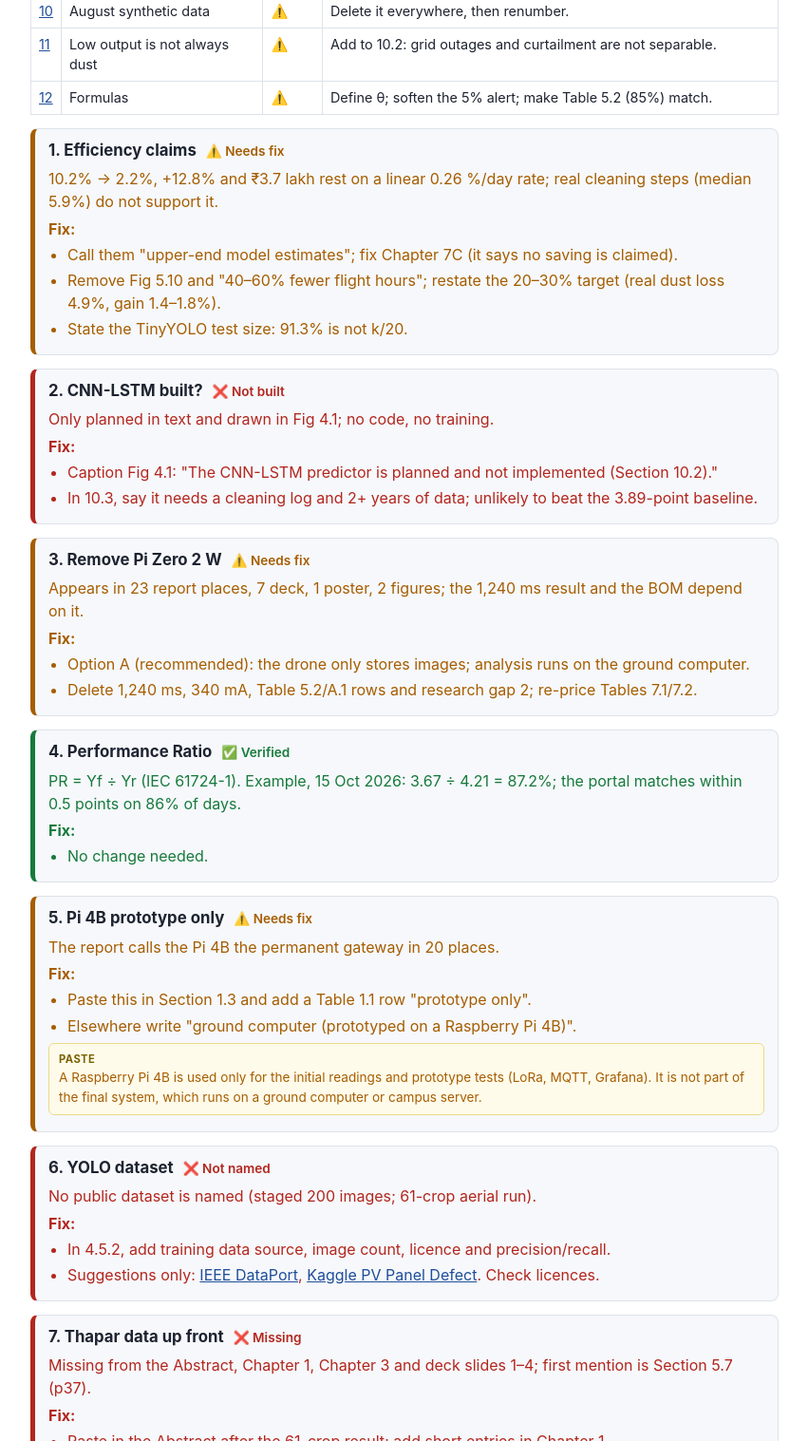
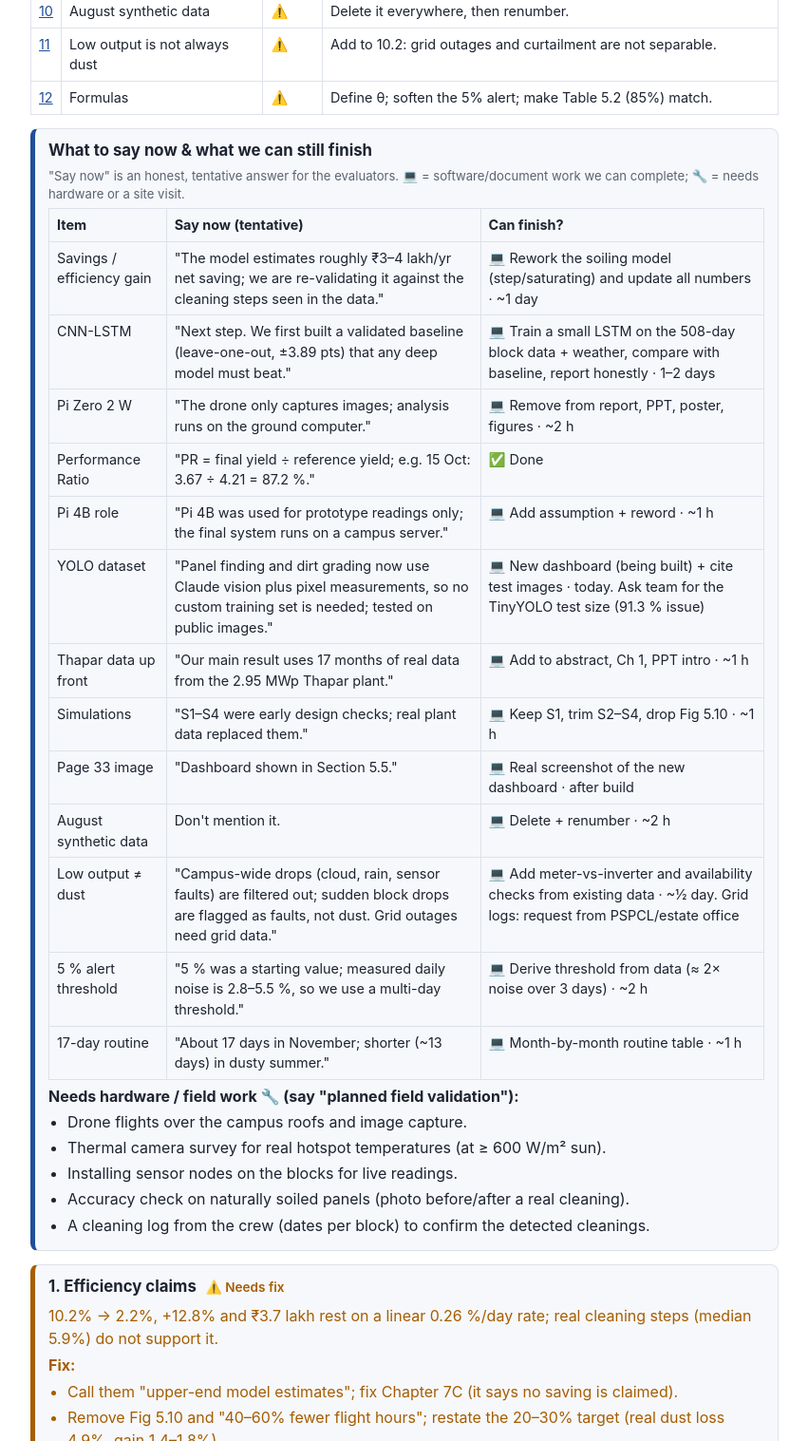
Before and after one commit to Savage-Shaurya/solar-sage-claims-check, a plain HTML site: page index.html in a window 1280 px wide. Shown: the part 476-1993 px from the top of the page at 95% size, without its empty margins (214-1065 px from the left). Drawn offline with Linux system fonts and the light colour scheme.

Commit message:
Add say-now and completion plan

```diff
--- a/index.html
+++ b/index.html
@@ -56,6 +56,36 @@ td.a{grid-column:1/-1;padding-left:36px;color:var(--mut)}
 <tr><td><a href="#p11">11</a></td><td>Low output is not always dust</td><td class="s" title="Partly handled">⚠️</td><td class="a">Add to 10.2: grid outages and curtailment are not separable.</td></tr>
 <tr><td><a href="#p12">12</a></td><td>Formulas</td><td class="s" title="Minor fixes">⚠️</td><td class="a">Define θ; soften the 5% alert; make Table 5.2 (85%) match.</td></tr>
 </tbody></table>
+<section class="card" id="plan" style="border-left-color:var(--acc)">
+<h2><span>What to say now &amp; what we can still finish</span></h2>
+<p class="small">"Say now" is an honest, tentative answer for the evaluators. 💻 = software/document work we can complete; 🔧 = needs hardware or a site visit.</p>
+<table>
+<thead><tr><th>Item</th><th>Say now (tentative)</th><th>Can finish?</th></tr></thead>
+<tbody>
+<tr><td>Savings / efficiency gain</td><td>"The model estimates roughly ₹3–4 lakh/yr net saving; we are re-validating it against the cleaning steps seen in the data."</td><td>💻 Rework the soiling model (step/saturating) and update all numbers · ~1 day</td></tr>
+<tr><td>CNN-LSTM</td><td>"Next step. We first built a validated baseline (leave-one-out, ±3.89 pts) that any deep model must beat."</td><td>💻 Train a small LSTM on the 508-day block data + weather, compare with baseline, report honestly · 1–2 days</td></tr>
+<tr><td>Pi Zero 2 W</td><td>"The drone only captures images; analysis runs on the ground computer."</td><td>💻 Remove from report, PPT, poster, figures · ~2 h</td></tr>
+<tr><td>Performance Ratio</td><td>"PR = final yield ÷ reference yield; e.g. 15 Oct: 3.67 ÷ 4.21 = 87.2 %."</td><td>✅ Done</td></tr>
+<tr><td>Pi 4B role</td><td>"Pi 4B was used for prototype readings only; the final system runs on a campus server."</td><td>💻 Add assumption + reword · ~1 h</td></tr>
+<tr><td>YOLO dataset</td><td>"Panel finding and dirt grading now use Claude vision plus pixel measurements, so no custom training set is needed; tested on public images."</td><td>💻 New dashboard (being built) + cite test images · today. Ask team for the TinyYOLO test size (91.3 % issue)</td></tr>
+<tr><td>Thapar data up front</td><td>"Our main result uses 17 months of real data from the 2.95 MWp Thapar plant."</td><td>💻 Add to abstract, Ch 1, PPT intro · ~1 h</td></tr>
+<tr><td>Simulations</td><td>"S1–S4 were early design checks; real plant data replaced them."</td><td>💻 Keep S1, trim S2–S4, drop Fig 5.10 · ~1 h</td></tr>
+<tr><td>Page 33 image</td><td>"Dashboard shown in Section 5.5."</td><td>💻 Real screenshot of the new dashboard · after build</td></tr>
+<tr><td>August synthetic data</td><td>Don't mention it.</td><td>💻 Delete + renumber · ~2 h</td></tr>
+<tr><td>Low output ≠ dust</td><td>"Campus-wide drops (cloud, rain, sensor faults) are filtered out; sudden block drops are flagged as faults, not dust. Grid outages need grid data."</td><td>💻 Add meter-vs-inverter and availability checks from existing data · ~½ day. Grid logs: request from PSPCL/estate office</td></tr>
+<tr><td>5 % alert threshold</td><td>"5 % was a starting value; measured daily noise is 2.8–5.5 %, so we use a multi-day threshold."</td><td>💻 Derive threshold from data (≈ 2× noise over 3 days) · ~2 h</td></tr>
+<tr><td>17-day routine</td><td>"About 17 days in November; shorter (~13 days) in dusty summer."</td><td>💻 Month-by-month routine table · ~1 h</td></tr>
+</tbody></table>
+<p class="fx">Needs hardware / field work 🔧 (say "planned field validation"):</p>
+<ul>
+<li>Drone flights over the campus roofs and image capture.</li>
+<li>Thermal camera survey for real hotspot temperatures (at ≥ 600 W/m² sun).</li>
+<li>Installing sensor nodes on the blocks for live readings.</li>
+<li>Accuracy check on naturally soiled panels (photo before/after a real cleaning).</li>
+<li>A cleaning log from the crew (dates per block) to confirm the detected cleanings.</li>
+</ul>
+</section>
+
 
 <section class="card warn" id="p1">
 <h2><span>1. Efficiency claims</span><span class="st">⚠️ Needs fix</span></h2>
```
